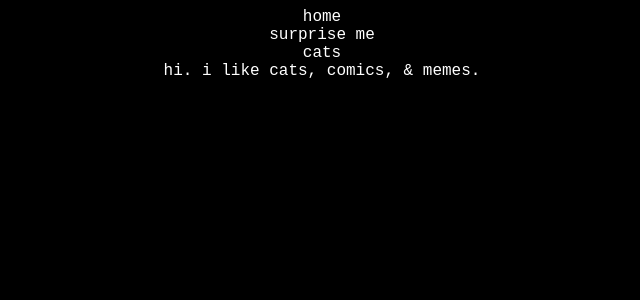
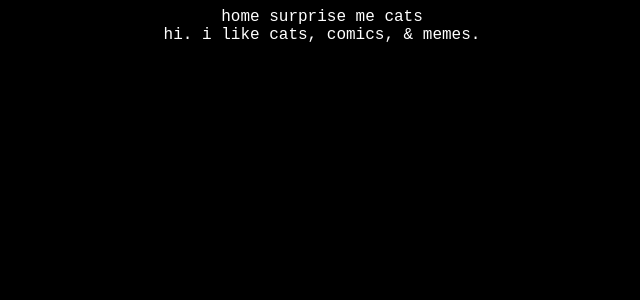
Before and after one commit to daniellaidalia/portfolio, a Jekyll site: the page built from index.html, in a window 1280 px wide. Shown: the top 300 px of the page, without its empty margins (318-958 px from the left). Built offline with Jekyll 4.4.1, drawn with Linux system fonts in a browser that asks for light colours.

Commit message:
Update styles.scss

```diff
--- a/css/styles.scss
+++ b/css/styles.scss
@@ -12,6 +12,10 @@ nav ul {
   list-style-type: none;
   margin: 0;
   padding: 0;
+}
+
+nav li {
+  display: inline;
 }
 
 a:link, a:active, a:visited {
```
